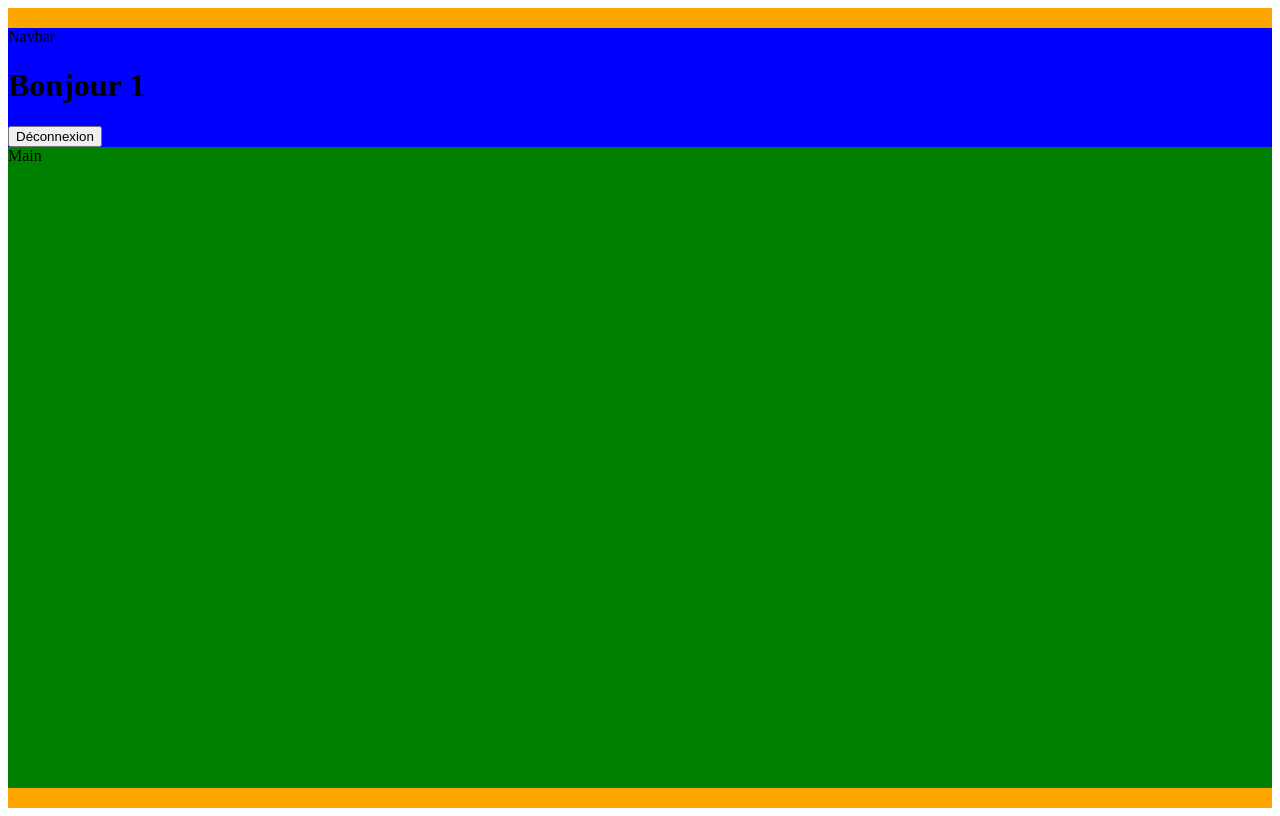
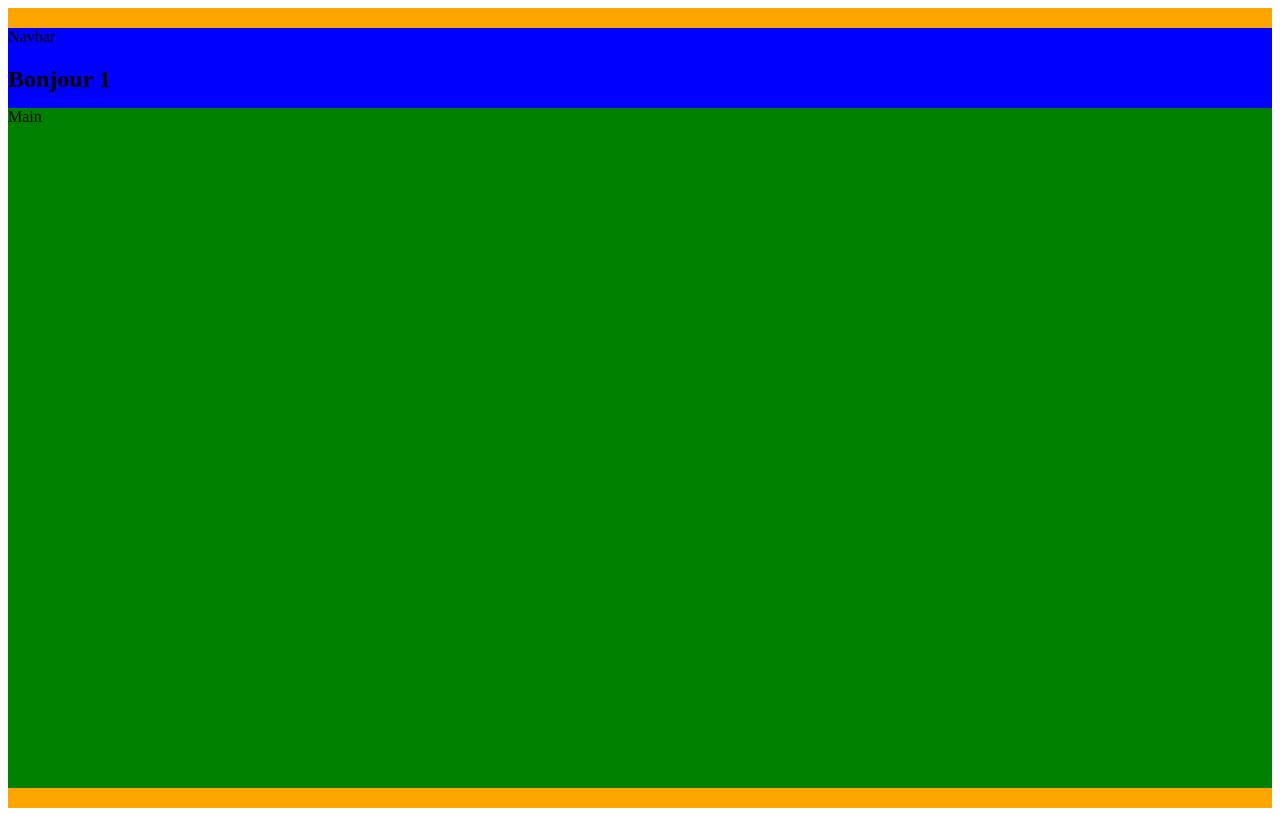
Before and after one commit to NhatHONGUYEN/crazee-burger, a React (Vite) app: page /order/1 in a window 1280 px wide. Built offline with nearby package versions, Linux system fonts and the light colour scheme.

Commit message:
♻️ F04 : ORDER > create Navbar and Main

```diff
--- /dev/null
+++ b/src/component/pages/order/Main.jsx
@@ -0,0 +1,10 @@
+import styled from "styled-components";
+
+export default function Main() {
+  return <MainStyled>Main</MainStyled>;
+}
+
+const MainStyled = styled.div`
+  background: green;
+  flex: 1;
+`;
--- /dev/null
+++ b/src/component/pages/order/Navbar.jsx
@@ -0,0 +1,19 @@
+import { Link } from "react-router-dom";
+import styled from "styled-components";
+
+export default function Navbar({ username }) {
+  return (
+    <NavbarStyled>
+      Navbar
+      <h1>Bonjour {username} </h1>
+      <Link to="/">
+        <button>Déconnexion</button>
+      </Link>
+    </NavbarStyled>
+  );
+}
+
+const NavbarStyled = styled.nav`
+  background: blue;
+  height: 10vh;
+`;
--- a/src/component/pages/order/OrderPage.jsx
+++ b/src/component/pages/order/OrderPage.jsx
@@ -1,5 +1,7 @@
 import { Link, useParams } from "react-router-dom";
 import styled from "styled-components";
+import Navbar from "./Navbar";
+import Main from "./Main";
 
 export default function OrderPage() {
   //state
@@ -10,14 +12,8 @@ export default function OrderPage() {
   return (
     <OrderPageStyled>
       <div className="container">
-        <div className="navbar">
-          Navbar
-          <h1>Bonjour {username} </h1>
-          <Link to="/">
-            <button>Déconnexion</button>
-          </Link>
-        </div>
-        <div className="main">Main</div>
+        <Navbar username={username} />
+        <Main />
       </div>
     </OrderPageStyled>
   );
@@ -36,13 +32,5 @@ const OrderPageStyled = styled.div`
     width: 1400px;
     display: flex;
     flex-direction: column;
-
-    .navbar {
-      background: blue;
-    }
-    .main {
-      background: green;
-      flex: 1;
-    }
   }
 `;
```
